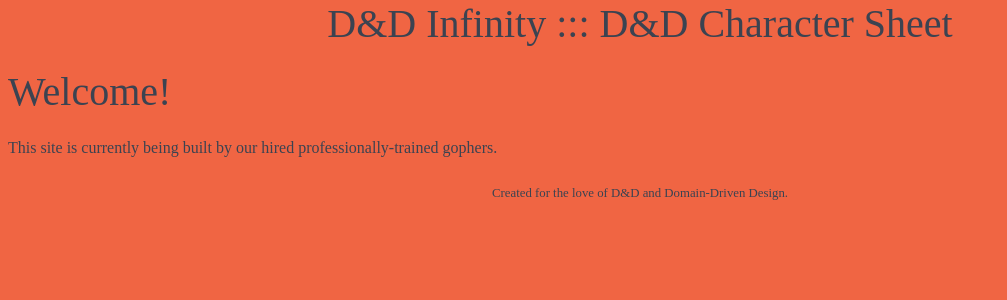
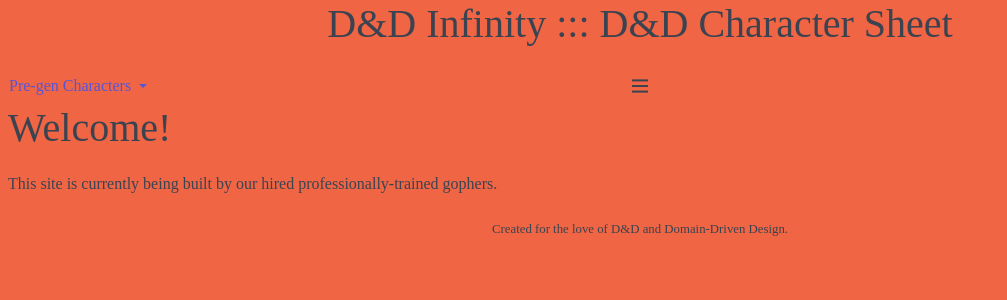
Before and after one commit to IceShirok/dnd-infinity, a Flask app: page / in a window 1280 px wide. Shown: the top 300 px of the page, without its empty margins (0-1007 px from the left). Run offline with Flask 2, Linux system fonts and the light colour scheme.

Commit message:
Add navigation bar for future shenanigans

```diff
--- a/templates/base.html
+++ b/templates/base.html
@@ -14,6 +14,23 @@
 <body>
     <div id="header">
         <h1>D&D Infinity ::: {{ title }}</h1>
+        <header class="navbar">
+            <section class="navbar-section">
+                <div class="dropdown">
+                    <a href="#" class="btn btn-link dropdown-toggle" tabindex="0">
+                        Pre-gen Characters <i class="icon icon-caret"></i>
+                    </a>
+                    <!-- menu component -->
+                    <ul class="menu">
+                        Coming soon!
+                    </ul>
+                </div>
+            </section>
+            <section class="navbar-center">
+                <i class="icon icon-menu"></i>
+            </section>
+            <section class="navbar-section"></section>
+        </header>
     </div>
     <div class="container">
         {% block content %}{% endblock %}
```
